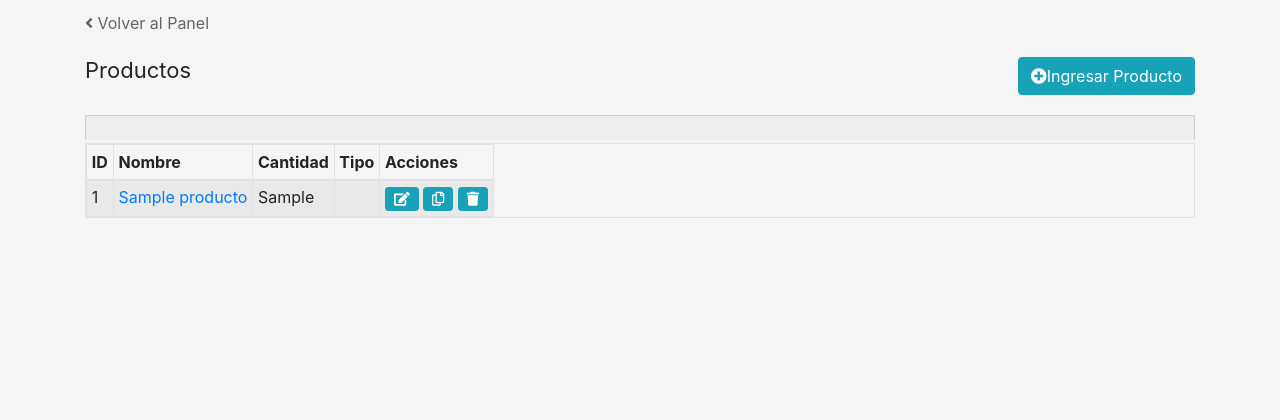
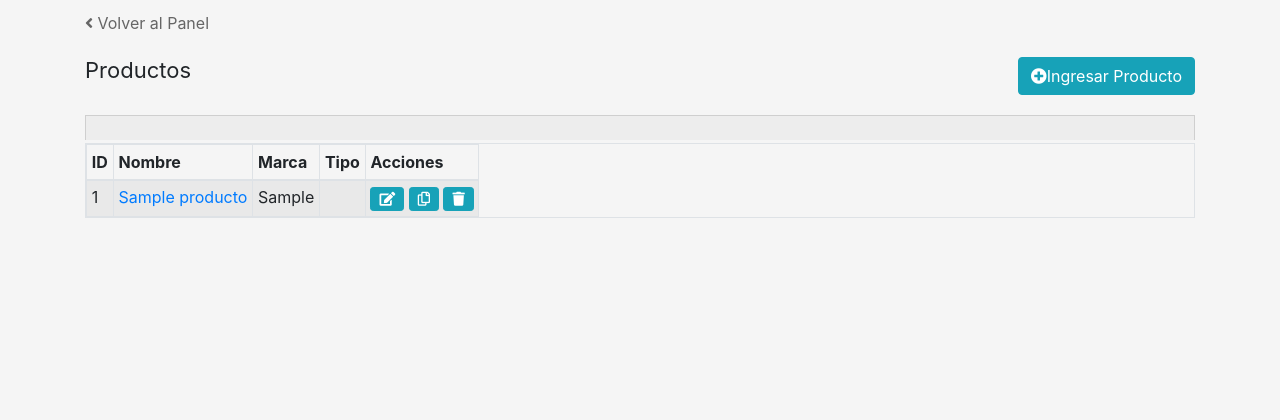
Before and after one commit to MaximilianoCabreraP/estilohat-python, a CodeIgniter app: page /database/index.php/producto/index/1 in a window 1280 px wide. Shown: the part 321-741 px from the top of the page. Run offline with CodeIgniter, Linux system fonts and the light colour scheme; tables that the repository leaves empty or names only in its code hold one stand-in row (values such as "Sample post"); data that the repository does not hold is empty; some libraries are stand-ins or nearby versions.

Commit message:
fix tablas v0.3

```diff
--- a/application/views/productos/listado.php
+++ b/application/views/productos/listado.php
@@ -119,7 +119,7 @@
             <thead>
                 <th>ID</th>
                 <th>Nombre</th>
-                <th>Cantidad</th>
+                <th>Marca</th>
                 <th>Tipo</th>
                 <th>Acciones</th>
             </thead>
@@ -132,8 +132,8 @@
                                     <td><?php echo $producto["id_producto"]; ?></td>
                                 <!-- Nombre -->
                                     <td><a href=""class="link-texto" data-toggle="modal" data-target="#modal_editar<?php echo $producto["id_producto"]; ?>"><?php echo sustituto_tilde($producto["nombre"]); ?></a></td>
-                                <!-- Cantidad -->
-                                    <td><?php echo $producto["cantidad"]; ?></td>
+                                <!-- Marca -->
+                                    <td><?php echo $producto["marca"]; ?></td>
                                 <!-- Tipo -->
                                     <td>
                                         <?php
@@ -188,6 +188,8 @@
                                             <input class="form-control" name="id_producto" value="<?php echo $producto["id_producto"]; ?>" hidden>
                                         <!-- Nombre -->
                                             Nombre: <input class="form-control" name="nombre" placeholder="Titulo..." value="<?php if(!empty($datos_ingresados["nombre"])) echo sustituto_tilde($datos_ingresados["nombre"]); else echo sustituto_tilde($producto["nombre"]); ?>" required> <br>
+                                        <!-- Marca -->
+                                            Marca: <input class="form-control" name="marca" placeholder="Marca..." value="<?php if(!empty($datos_ingresados["marca"])) echo sustituto_tilde($datos_ingresados["marca"]); else echo sustituto_tilde($producto["marca"]); ?>" required> <br>
                                         <!-- Descripcion -->
                                             Descripcion: <input class="form-control" name="descripcion" value="<?php if(!empty($datos_ingresados["descripcion"]))echo sustituto_tilde($datos_ingresados["descripcion"]); else echo sustituto_tilde($producto["descripcion"]); ?>" required> <br>
                                         <!-- Tipo -->
@@ -198,8 +200,8 @@
                                                     <option <?php if($datos_ingresados["tipo"] == 2 || $producto["tipo"] == 2) echo "selected";?> value="2">Material</option>
                                                     <option <?php if($datos_ingresados["tipo"] == 3 || $producto["tipo"] == 3) echo "selected";?> value="3">Accesorio</option>
                                                 </select><br>
-                                        <!-- Cantidad -->
-                                            Cantidad: <input class="form-control" type="number" name="cantidad" min="0" value="<?php if(!empty($datos_ingresados["cantidad"])) echo $datos_ingresados["cantidad"]; else echo $producto["cantidad"]; ?>"><br>
+                                        <!-- Estado -->
+                                            Estado: <input class="form-control" type="number" name="estado" min="0" value="<?php if(!empty($datos_ingresados["estado"])) echo $datos_ingresados["estado"]; else echo $producto["estado"]; ?>"><br>
                                     </div>
                                 </div>
                                 <div class="modal-footer d-flex justify-content-center buttonEditFormWrapper">
```
